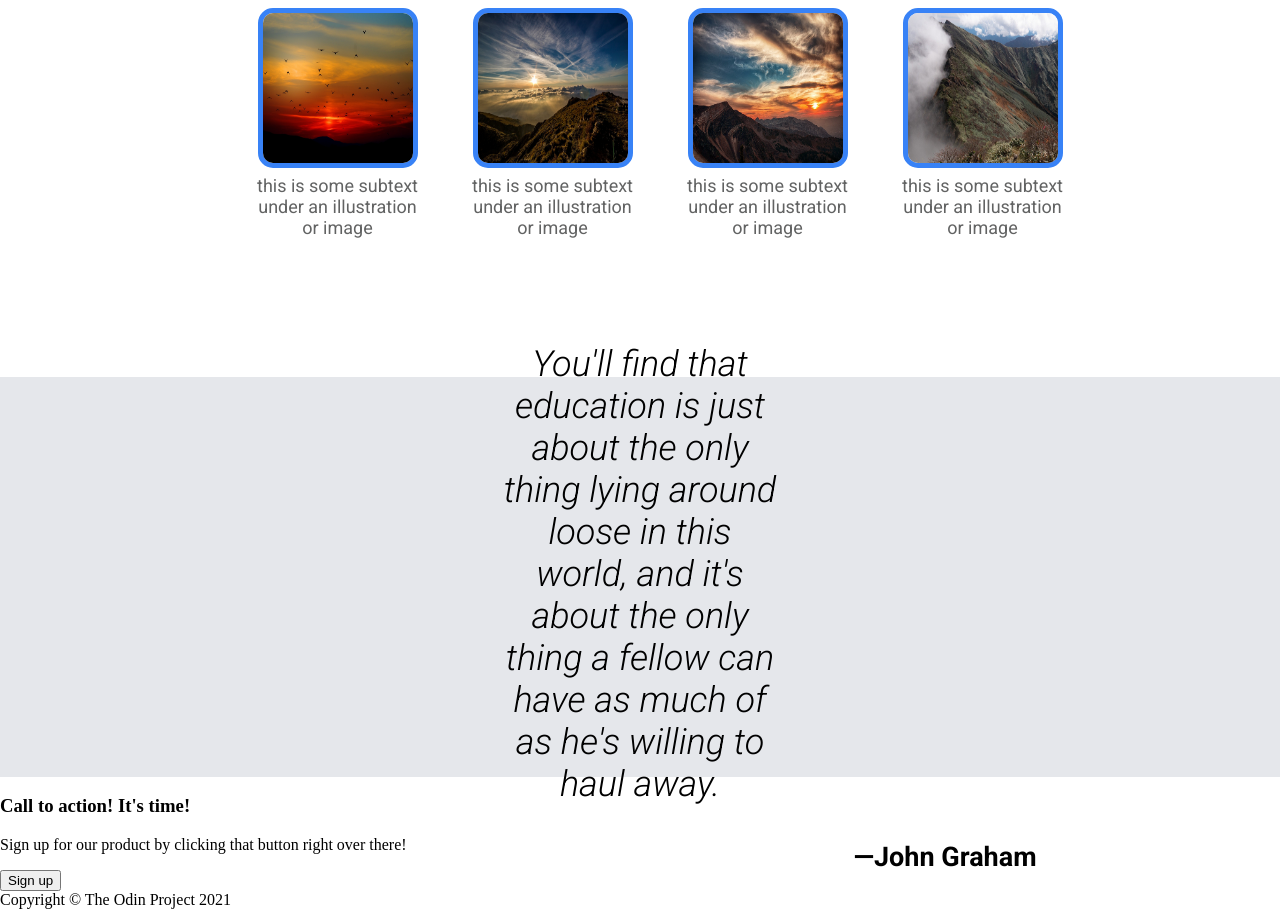
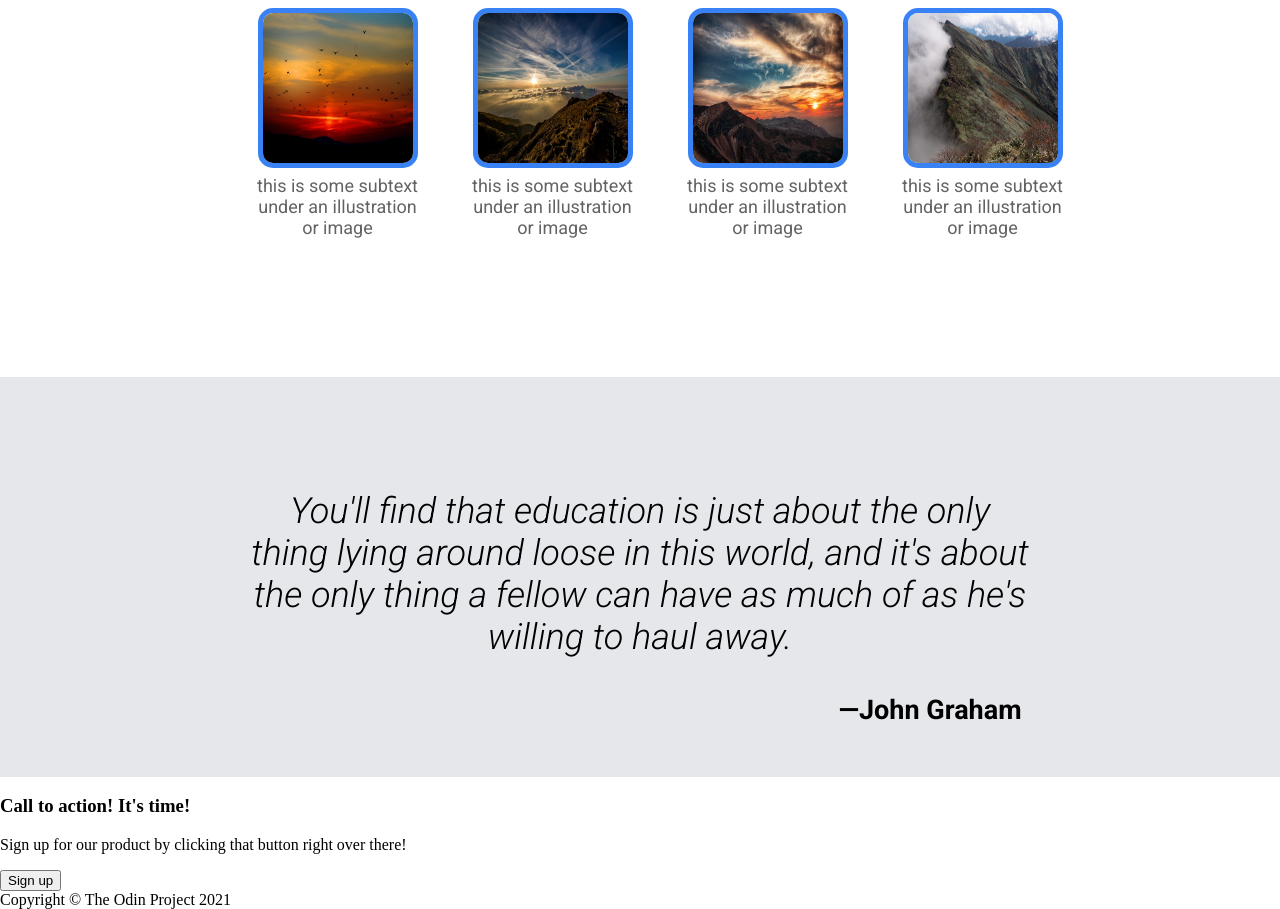
Before and after one commit to Hrid1402/Landing-Page, a plain HTML site: page index.html in a window 1280 px wide. Shown: the part 848-1757 px from the top of the page. Drawn offline with Linux system fonts and the light colour scheme.

Commit message:
fix quote size when resize windows

```diff
--- a/styles.css
+++ b/styles.css
@@ -113,12 +113,12 @@ body {
     font-size: 36px;
     font-family: 'Roboto', sans-serif;
     font-style: italic;
-    padding: 0px 500px;
+    width: 780px;
     text-align: center;
 }
 .quote .author{
     margin-top: 0px;
-    padding-left: 610px;
+    padding-left: 580px;
     font-size: 27px;
     font-family: 'Roboto', sans-serif;
     font-weight: bold;
```
